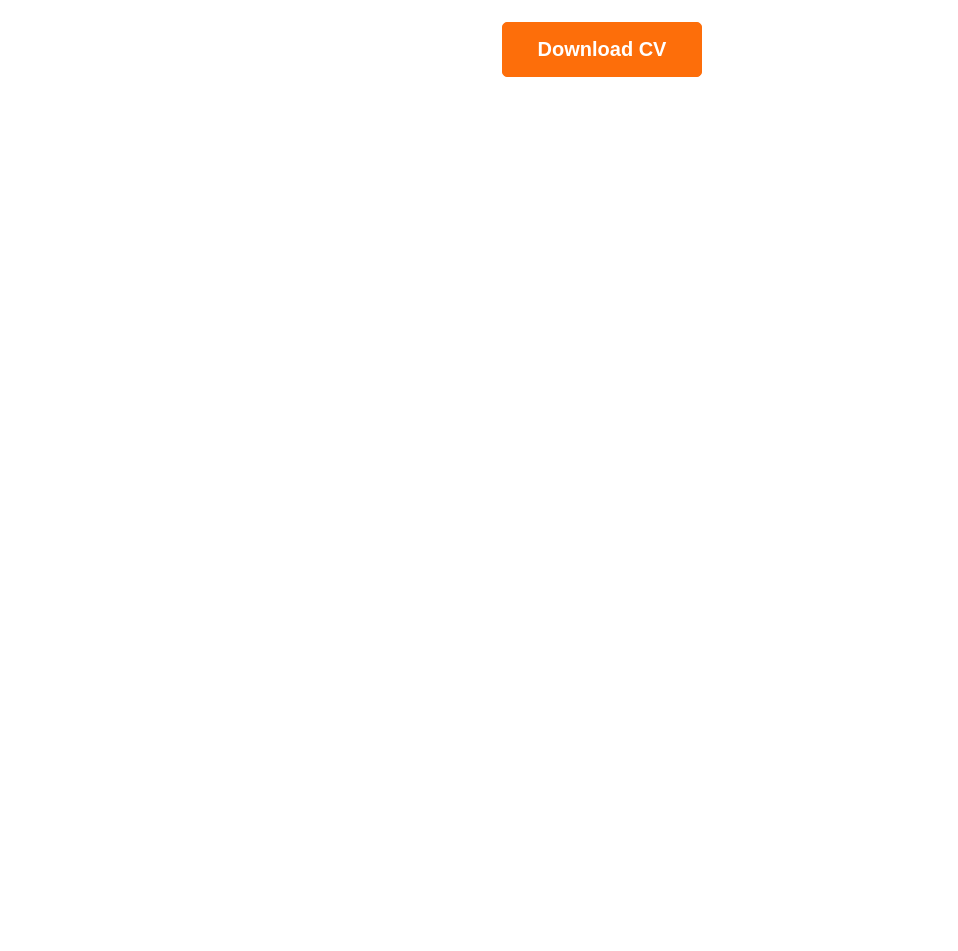
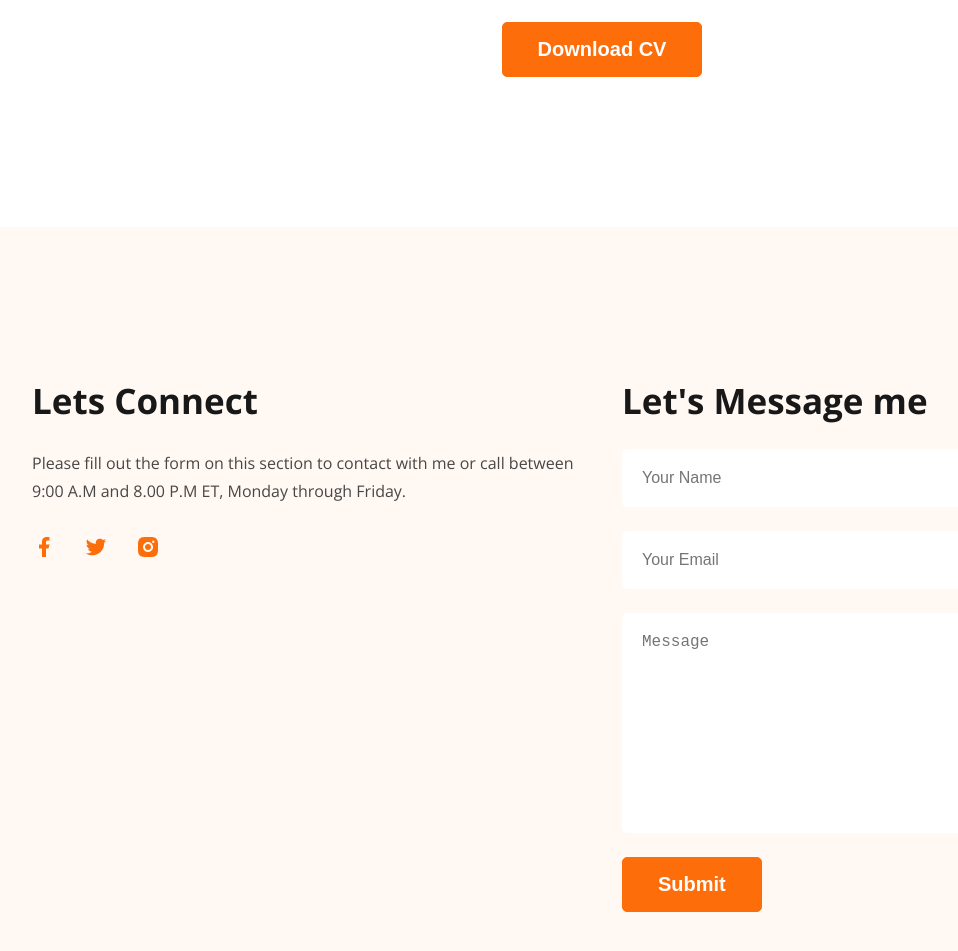
Before and after one commit to NoorTushar/developer-portfolio, a plain HTML site: page index.html in a window 1280 px wide. Shown: the part 3226-4177 px from the top of the page, without its empty margins (38-996 px from the left). Before the commit the page ends 3453 px from the top, so only its background shows below. Drawn offline with nearby package versions, Linux system fonts and the light colour scheme.

Commit message:
footer complete

```diff
--- a/index.html
+++ b/index.html
@@ -16,6 +16,7 @@
     <link rel="stylesheet" href="./styles/header.css" />
     <link rel="stylesheet" href="./styles/banner.css" />
     <link rel="stylesheet" href="./styles/main.css" />
+    <link rel="stylesheet" href="./styles/footer.css" />
   </head>
   <body>
     <header class="header">
@@ -219,6 +220,40 @@
 
       <!-- My Resume Section End -->
     </main>
-    <footer></footer>
+    <footer>
+      <div class="footer-column-container">
+        <div class="footer-column">
+          <h3 class="section-title footer-title">Lets Connect</h3>
+          <p class="footer-description">
+            Please fill out the form on this section to contact with me or call
+            between 9:00 A.M and 8.00 P.M ET, Monday through Friday.
+          </p>
+          <a class="footer-social-link" href="#"
+            ><img src="./images/icons/facebook.png" alt=""
+          /></a>
+          <a class="footer-social-link" href="#"
+            ><img src="./images/icons/twitter.png" alt=""
+          /></a>
+          <a class="footer-social-link" href="#"
+            ><img src="./images/icons/insta.png" alt=""
+          /></a>
+        </div>
+        <div class="footer-column">
+          <h3 class="section-title footer-title">Let's Message me</h3>
+          <form class="footer-form">
+            <input type="text" name="" id="" placeholder="Your Name" />
+            <input type="email" name="" id="" placeholder="Your Email" />
+            <textarea
+              name=""
+              id=""
+              cols="30"
+              rows="10"
+              placeholder="Message"
+            ></textarea>
+            <input class="btn-primary" type="submit" value="Submit" />
+          </form>
+        </div>
+      </div>
+    </footer>
   </body>
 </html>
--- /dev/null
+++ b/styles/footer.css
@@ -0,0 +1,43 @@
+footer {
+  background-color: #fff8f3;
+  padding: 150px 0px;
+}
+.footer-column-container {
+  max-width: 1140px;
+  margin: 0 auto;
+  display: flex;
+  gap: 40px;
+}
+.footer-column-container * {
+  flex: 1;
+}
+.footer-title {
+  text-align: left;
+  margin-bottom: 25px;
+}
+.footer-description {
+  color: var(--dark-2);
+  font-size: 16px;
+  line-height: 28px;
+  margin-bottom: 30px;
+}
+.footer-social-link {
+  margin-right: 24px;
+}
+.footer-form {
+}
+.footer-form input:not(.btn-primary),
+textarea {
+  display: block;
+  width: 100%;
+  padding: 20px;
+  margin-bottom: 24px;
+  font-size: 16px;
+  border: none;
+  border-radius: 5px;
+  -webkit-border-radius: 5px;
+  -moz-border-radius: 5px;
+  -ms-border-radius: 5px;
+  -o-border-radius: 5px;
+  resize: none;
+}
```
